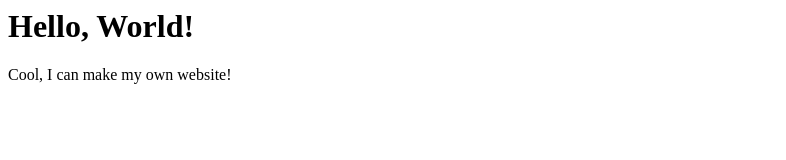
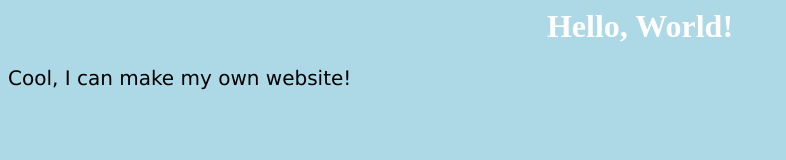
Before and after one commit to redgreenandblue/website, a plain HTML site: page index.html in a window 1280 px wide. Shown: the whole page, without its empty margins (0-786 px from the left). Drawn offline with Linux system fonts and the light colour scheme.

Commit message:
Update index.html

```diff
--- a/index.html
+++ b/index.html
@@ -1,2 +1,25 @@
+<html>
+<head>
+<style>
+body {
+  background-color: lightblue;
+}
+
+h1 {
+  color: white;
+  text-align: center;
+}
+
+p {
+  font-family: verdana;
+  font-size: 20px;
+}
+</style>
+</head>
+<body>
+
 <h1>Hello, World!</h1>
-<p1>Cool, I can make my own website!</p1>
+<p>Cool, I can make my own website!</p>
+
+</body>
+</html>
```
